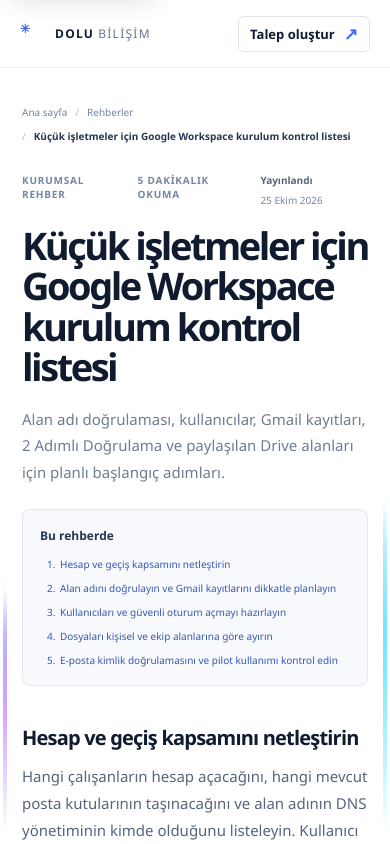
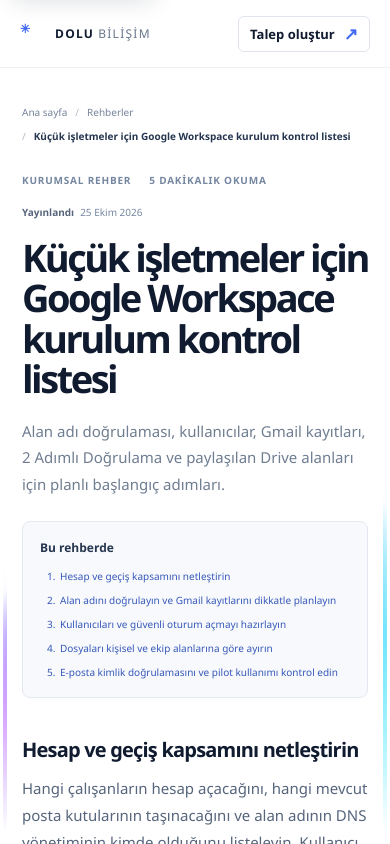
Before and after one commit to darkpassenger00/Dolubilisim, a Next.js app: page /rehber/google-workspace-kurulum-kontrol-listesi in a window 390 px wide. Shown: the top 844 px of the page. Built offline with nearby package versions, Linux system fonts and the light colour scheme.

Commit message:
Prevent long guide content from overflowing mobile screens

```diff
--- a/app/globals.css
+++ b/app/globals.css
@@ -245,3 +245,8 @@
 .support-links-hero .support-link-value{font-size:14px}
 .support-links-hero .support-link-detail{font-size:12px}
 @media(max-width:760px){.support-links-hero{gap:8px}.support-links-hero .support-link{flex:1 1 140px;padding:12px}}
+
+/* Keep long guide titles and source links within narrow screens. */
+.guide-article{overflow-wrap:anywhere}
+.guide-article-meta{flex-wrap:wrap}
+.guide-article .breadcrumbs li{min-width:0}
```
